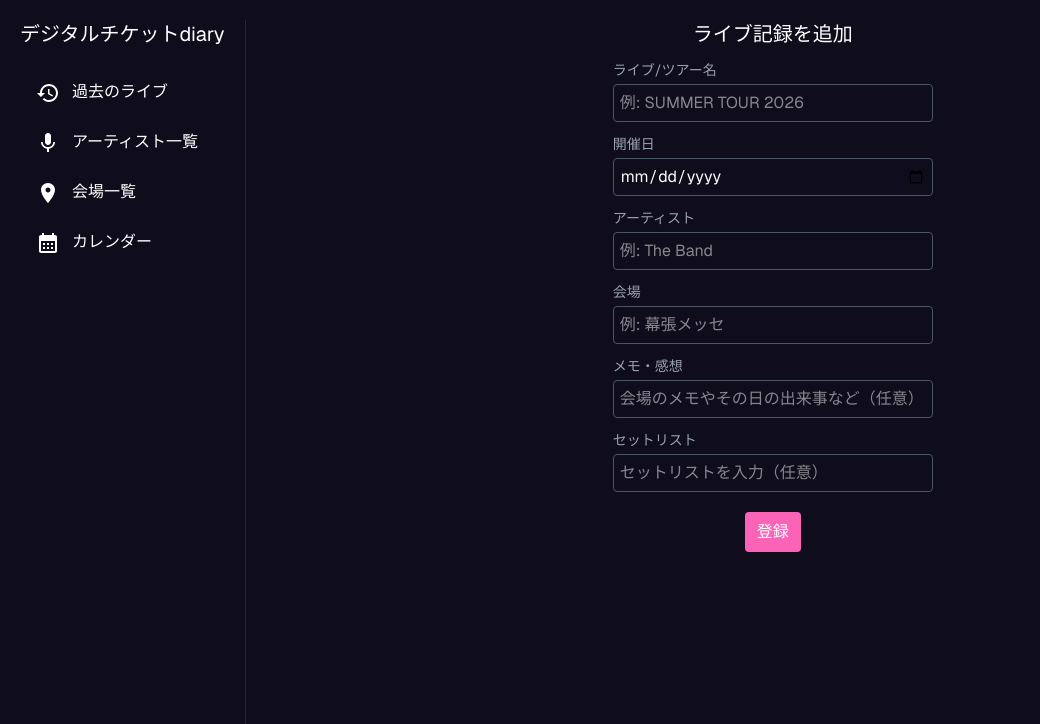
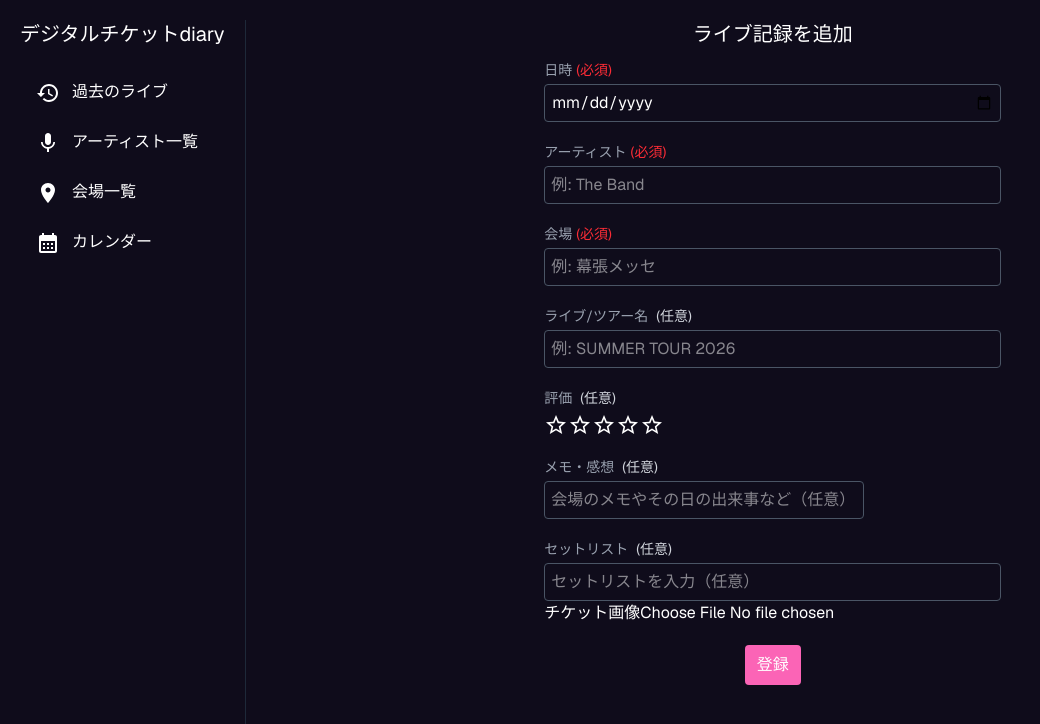
Before and after one commit to KurataniAsami/ticket, a Next.js app: page /event/new in a window 1280 px wide. Shown: the top 724 px of the page, without its empty margins (0-1040 px from the left). Built offline with nearby package versions, Linux system fonts and the light colour scheme; no server answers.

Commit message:
画像アップロード機能を実装

```diff
--- a/app/components/EventImageCard.tsx
+++ b/app/components/EventImageCard.tsx
@@ -17,13 +17,13 @@ export default function EventImageCard({ url, comment }:Props) {
       className="w-[320px] bg-gray-900"
     >
       <CardContent className="flex flex-col">
-        <Image
+        {/* <Image
           src={url}
           alt={comment ?? "思い出の画像"}
           width={300}
           height={200}
           className="rounded"
-        />
+        /> */}
         <div className="flex items-center gap-2">
           <ChatBubbleIcon
             className="mt-3 text-white"
--- /dev/null
+++ b/app/components/TicketImage.tsx
@@ -0,0 +1,20 @@
+import Image from "next/image"
+
+type Props = {
+  url: string
+}
+
+export default function TicketImage({ url }: Props) {
+  console.log(url)
+  if (!url) return null
+  return (
+    <div>
+        <Image
+          src={url}
+          alt="チケット画像"
+          width={40}
+          height={20}
+        />
+      </div>
+  )
+}
--- a/app/event/new/page.tsx
+++ b/app/event/new/page.tsx
@@ -1,8 +1,15 @@
 'use client'
 
-import { useState } from "react"
+import { ChangeEvent, useEffect, useState } from "react"
 import { useRouter } from "next/navigation"
+import { supabase } from "@/app/libs/supabase"
+import { v4 as uuidv4 } from 'uuid'  // ticketImageKeyを一意に作成
+
 import { CreateEventRequestBody } from "@/app/api/event/route"
+
+import StarBorderIcon from '@mui/icons-material/StarBorder';
+import StarRateIcon from '@mui/icons-material/StarRate';
+import TicketImage from "@/app/components/TicketImage"
 
 export default function EventCreatePage() {
   const router = useRouter()
@@ -17,7 +24,11 @@ export default function EventCreatePage() {
   const [rating, setRating] = useState(0)
   const [note, setNote] = useState('')
   const [songList, setSongList] = useState('')
-  const [comment, setComment] = useState<string[]>([])
+  const [comment, setComment] = useState<string[]>([])  // 思い出画像につける
+
+  const [ticketImageKey, setTicketImageKey] = useState<string | null>(null)
+  const [ticketImageUrl, setTicketImageUrl] = useState<string | null>(null)
+  // 存在しない値がある時はstringを使う
 
   const [loading, setLoading] = useState(false)
   const [error, setError] = useState<string | null>(null)
@@ -34,7 +45,8 @@ export default function EventCreatePage() {
       rating,
       note,
       songList,
-      place
+      place,
+      ticketImageKey: ticketImageKey ?? undefined   // 画像なしの場合はnullで保存
     }
 
     try {
@@ -56,14 +68,103 @@ export default function EventCreatePage() {
     }
   }
 
+  // チケット画像のアップロード
+  const handleTicketImage = async (
+    event: ChangeEvent<HTMLInputElement>,
+  ): Promise<void> => {
+    if (!event.target.files || event.target.files.length == 0) {
+      return
+    }
+
+    const file = event.target.files[0]
+
+    const filePath = `private/${uuidv4()}` // ticketImageKeyにあるStrage内のファイルキー
+
+    // Supabaseに画像をアップロード
+    const { data, error } = await supabase.storage
+      .from('ticket_image')
+      .upload(filePath, file, {
+        cacheControl: '3600',
+        upsert: false
+      })
+
+    if(error) {
+      alert(error.message)
+      return
+    }
+
+    // data.pathに、画像固有のkeyが入っているので、stateに格納する
+    setTicketImageKey(data.path)
+  }
+
+  useEffect(() => {
+    if(!ticketImageKey) return
+
+    const fetcher = async () => {
+      const {
+        data: { publicUrl },
+      } = await supabase.storage
+        .from('ticket_image')
+        .getPublicUrl(ticketImageKey)
+
+      setTicketImageUrl(publicUrl)
+    }
+
+    fetcher()
+  },[ticketImageKey])
+
   return (
     <div className="mt-5">
       <p className="text-xl text-center">ライブ記録を追加</p>
+
       <div className="flex justify-center mt-3">
         <form onSubmit={handleSubmit}>
+
+        <TicketImage url={ticketImageUrl ?? ""} />
+
           <div className="flex flex-col">
             <label className="text-gray-400 text-sm mb-1">
-              ライブ/ツアー名
+              日時<span className="text-red-500 ml-1">(必須)</span>
+            </label>
+{/* カレンダーの色を訂正 */}
+            <input
+              type="date"   // dateにすると自動的にカレンダーを表示してくれる
+              value={eventDate}
+              onChange={(e) => setEventDate(e.target.value)}
+              className="border border-gray-600 rounded p-1.5 focus:outline focus:outline-green-400"
+            />
+          </div>
+
+          <div className="flex flex-col mt-5">
+            <label className="text-gray-400 text-sm mb-1">
+              アーティスト<span className="text-red-500 ml-1">(必須)</span>
+            </label>
+            <input
+              type="text"
+              value={artistInput}   // input用のstate
+              onChange={(e) => setArtistInput(e.target.value)}
+              placeholder="例: The Band"
+              className="border border-gray-600 rounded p-1.5 focus:outline focus:outline-green-400"
+            />
+          </div>
+          {/* クリックしたらinputが増える */}
+
+          <div className="flex flex-col mt-5">
+            <label className="text-gray-400 text-sm mb-1">
+              会場<span className="text-red-500 ml-1">(必須)</span>
+            </label>
+            <input
+              type="text"
+              value={place}
+              onChange={(e) => setPlace(e.target.value)}
+              placeholder="例: 幕張メッセ"
+              className="border border-gray-600 rounded p-1.5 focus:outline focus:outline-green-400"
+            />
+          </div>
+
+          <div className="flex flex-col mt-5">
+            <label className="text-gray-400 text-sm mb-1">
+              ライブ/ツアー名<span className="text-gray-300 ml-2">(任意)</span>
             </label>
             <input
               type="text"
@@ -74,64 +175,32 @@ export default function EventCreatePage() {
             />
           </div>
 
-          <div className="flex flex-col mt-3">
-  <label className="text-gray-400 text-sm mb-1">
-    開催日
-  </label>
-
-  <input
-    type="date"
-    value={eventDate}
-    onChange={(e) => setEventDate(e.target.value)}
-    className="border border-gray-600 rounded p-1.5 focus:outline focus:outline-green-400"
-  />
-</div>
-
-          <div className="flex flex-col mt-3">
-            <label className="text-gray-400 text-sm mb-1">アーティスト</label>
-            <input
-              type="text"
-              value={artistInput}   // input用のstate
-              onChange={(e) => setArtistInput(e.target.value)}
-              placeholder="例: The Band"
-              className="border border-gray-600 rounded p-1.5 focus:outline focus:outline-green-400"
-            />
-          </div>
-          {/* クリックしたらinputが増える */}
-
-          {/* <div>
-            <label>日付</label>
-            <input
-              type="text"
-              value={eventTitle}
-              onChange={(e) => setEventTitle(e.target.value)}
-              placeholder="例: SUMMER TOUR 2026"
-            />
-          </div> */}
-
-          <div className="flex flex-col mt-3">
-            <label className="text-gray-400 text-sm mb-1">会場</label>
-            <input
-              type="text"
-              value={place}
-              onChange={(e) => setPlace(e.target.value)}
-              placeholder="例: 幕張メッセ"
-              className="border border-gray-600 rounded p-1.5 focus:outline focus:outline-green-400"
-            />
+          <div className="flex flex-col mt-5">
+            <label className="text-gray-400 text-sm mb-1">
+              評価<span className="text-gray-300 ml-2">(任意)</span>
+            </label>
+            <div className="flex">
+            {[1, 2, 3, 4, 5].map((star) => (
+              <button
+                key={star}
+                type="button"
+                onClick={() => setRating(star)}
+              >
+                {/* starがrating以下なら塗りつぶす */}
+                {star <= rating ? (
+                  <StarRateIcon className="text-yellow-400" />
+                ) : (
+                  <StarBorderIcon />
+                )}
+              </button>
+            ))}
+            </div>
           </div>
 
-          {/* <div>
-            <label>評価</label>
-            <input
-              type="text"
-              value={eventTitle}
-              onChange={(e) => setEventTitle(e.target.value)}
-              placeholder="例: SUMMER TOUR 2026"
-            />
-          </div> */}
-
-          <div className="flex flex-col mt-3">
-            <label className="text-gray-400 text-sm mb-1">メモ・感想</label>
+          <div className="flex flex-col mt-5">
+            <label className="text-gray-400 text-sm mb-1">
+              メモ・感想<span className="text-gray-300 ml-2">(任意)</span>
+            </label>
             <input
               type="text"
               value={note}
@@ -141,14 +210,29 @@ export default function EventCreatePage() {
             />
           </div>
 
-          <div  className="flex flex-col mt-3">
-            <label className="text-gray-400 text-sm mb-1">セットリスト</label>
+          <div  className="flex flex-col mt-5">
+            <label className="text-gray-400 text-sm mb-1">
+              セットリスト<span className="text-gray-300 ml-2">(任意)</span>
+            </label>
             <input
               type="text"
               value={songList}
               onChange={(e) => setSongList(e.target.value)}
               placeholder="セットリストを入力（任意）"
               className="border border-gray-600 rounded p-1.5 focus:outline focus:outline-green-400"
+            />
+          </div>
+
+          <div>
+            <label
+              htmlFor="ticketImageKey"
+            >
+              チケット画像
+            </label>
+            <input
+              type="file"
+              onChange={handleTicketImage}
+              accept="image/*"
             />
           </div>
 
@@ -170,3 +254,5 @@ export default function EventCreatePage() {
     </div>
   )
 }
+
+// npm install uuid
--- a/app/page.tsx
+++ b/app/page.tsx
@@ -1,9 +1,8 @@
 'use client'
 
+import { useEffect, useState } from "react";
 import Link from "next/link";
-import { useEffect, useState } from "react";
 import { EventList } from "./types/event";
-import { EventIndexResponse } from "./types/event";
 import EventItempage from "./components/EventItem";
 import AddIcon from '@mui/icons-material/Add';
 
@@ -16,7 +15,7 @@ export default function Home() {
       // 3件表示して、「続きを見る」を押したら10件ずつ追加する場合
       // /api/event?limit=3&offset10
       const res = await fetch(`/api/event`)
-      const data = await res.json() as EventIndexResponse
+      const data = await res.json()
       setEvents(data.events)
       setLoading(false)
     }
```
Also changed, not shown: app/components/EventItem.tsx (+24 -11 lines).
